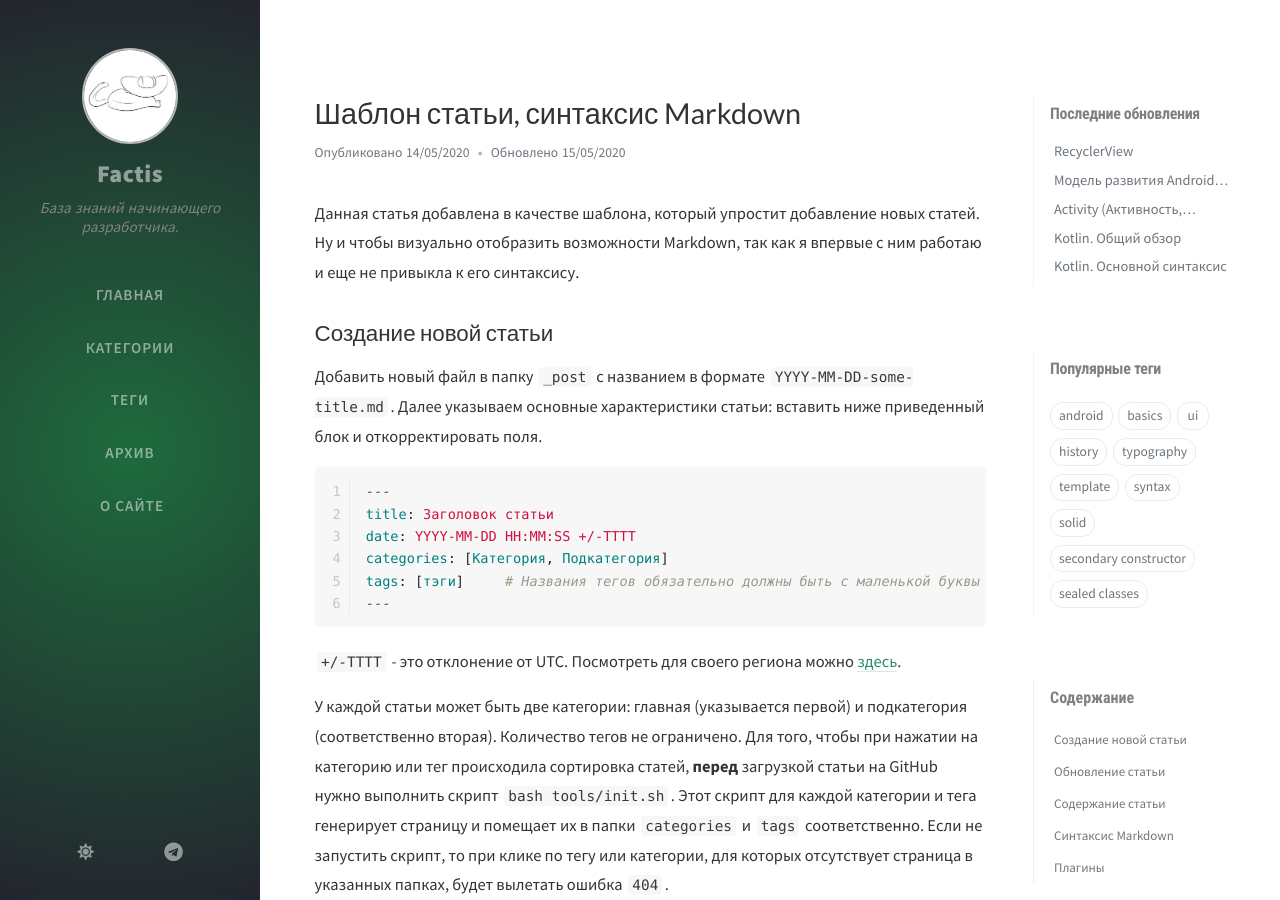
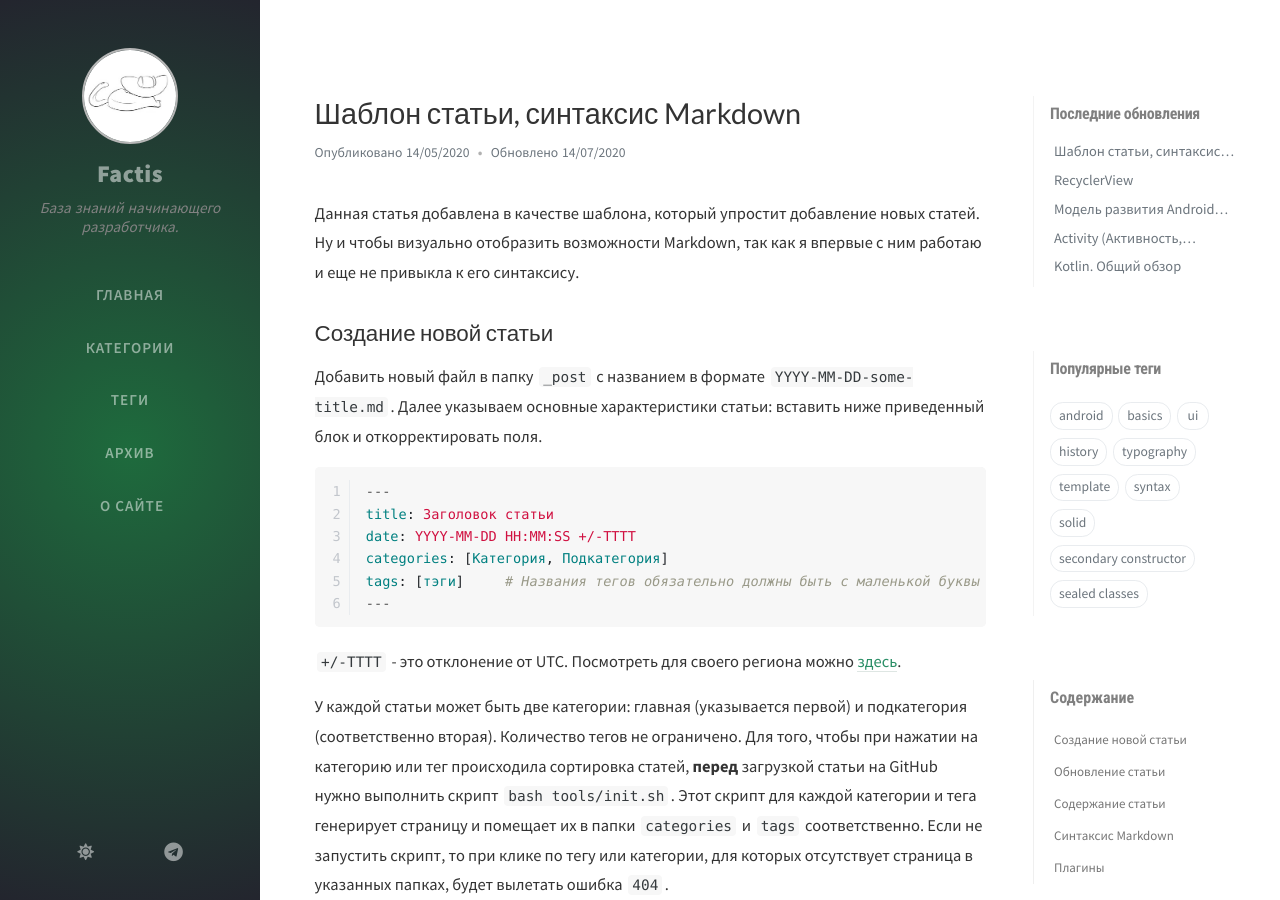
Before and after one commit to Bimlibik/bimlibik.github.io, a Jekyll site: the page built from _posts/other/2020-05-14-post-template.md, in a window 1280 px wide and 900 px high. Built offline with Jekyll 4.4.1, drawn with Linux system fonts in a browser that asks for light colours; nearby versions of some CDN libraries; comment, search, counter and statistics services are not loaded.

Commit message:
Update lastmod.

```diff
--- a/_data/updates.yml
+++ b/_data/updates.yml
@@ -36,4 +36,4 @@
   lastmod: '2020-07-09 22:14:00 +0800'
 -
   filename: 'post-template'
-  lastmod: '2020-05-15 20:08:24 +0800'
+  lastmod: '2020-07-14 18:46:24 +0800'
```
